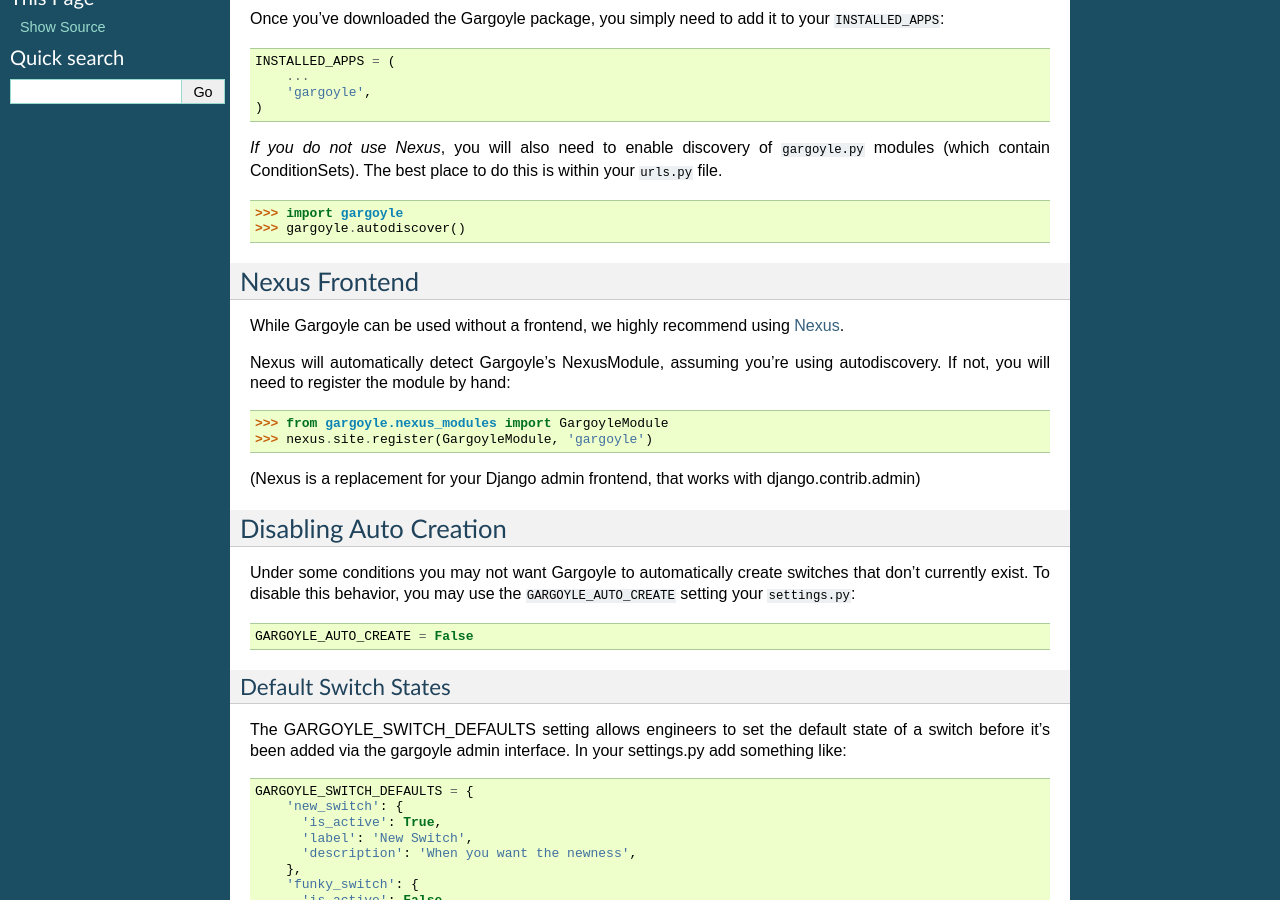
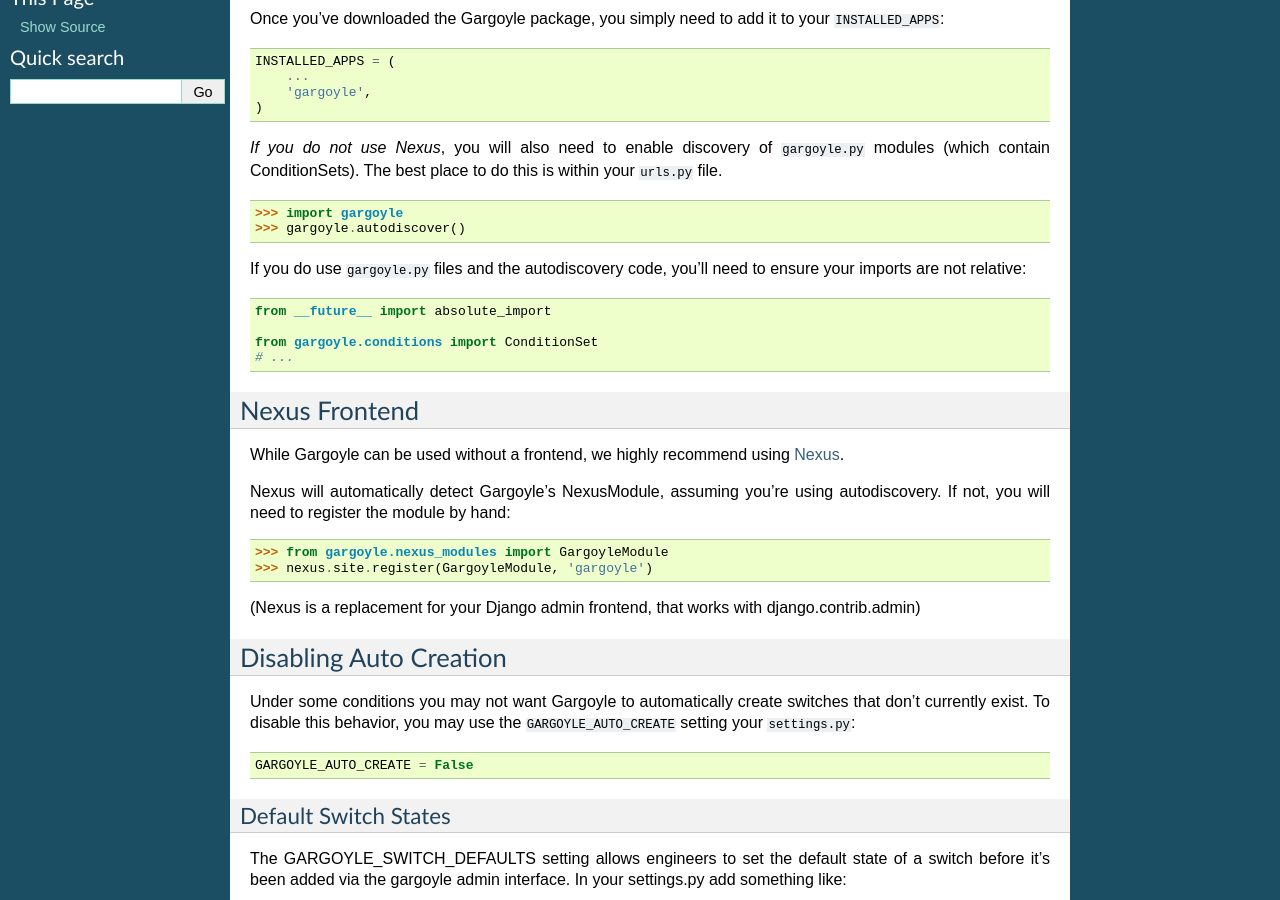
Before and after one commit to disqus/gargoyle, a Sphinx documentation site: the page built from docs/install/index.rst, in a window 1280 px wide and 900 px high, scrolled down 301 px. Built offline with Sphinx 7.4.7, drawn with Linux system fonts in a browser that asks for light colours.

Commit message:
Note about autodiscovery behavior

```diff
--- a/docs/install/index.rst
+++ b/docs/install/index.rst
@@ -24,6 +24,13 @@
 
 	>>> import gargoyle
 	>>> gargoyle.autodiscover()
+
+If you do use ``gargoyle.py`` files and the autodiscovery code, you'll need to ensure your imports are not relative::
+
+  from __future__ import absolute_import
+
+  from gargoyle.conditions import ConditionSet
+  # ...
 
 Nexus Frontend
 --------------
```
